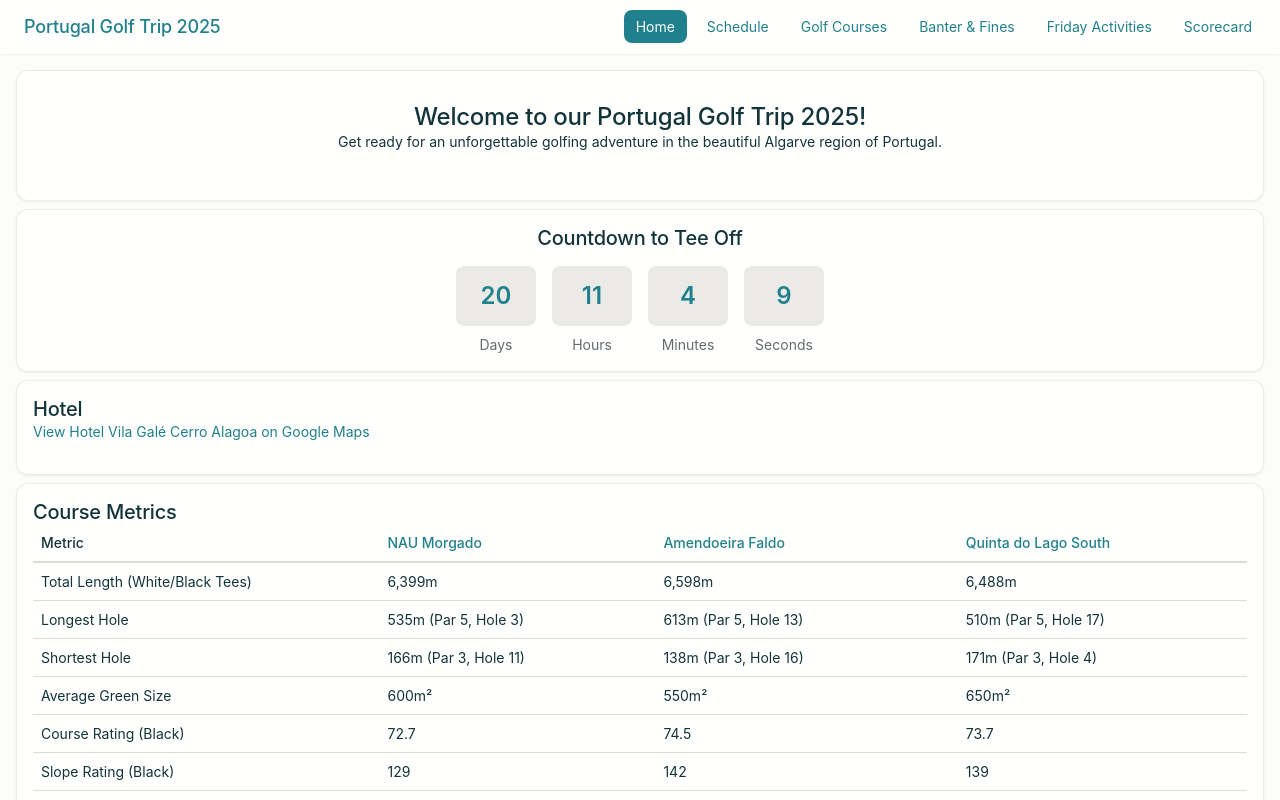
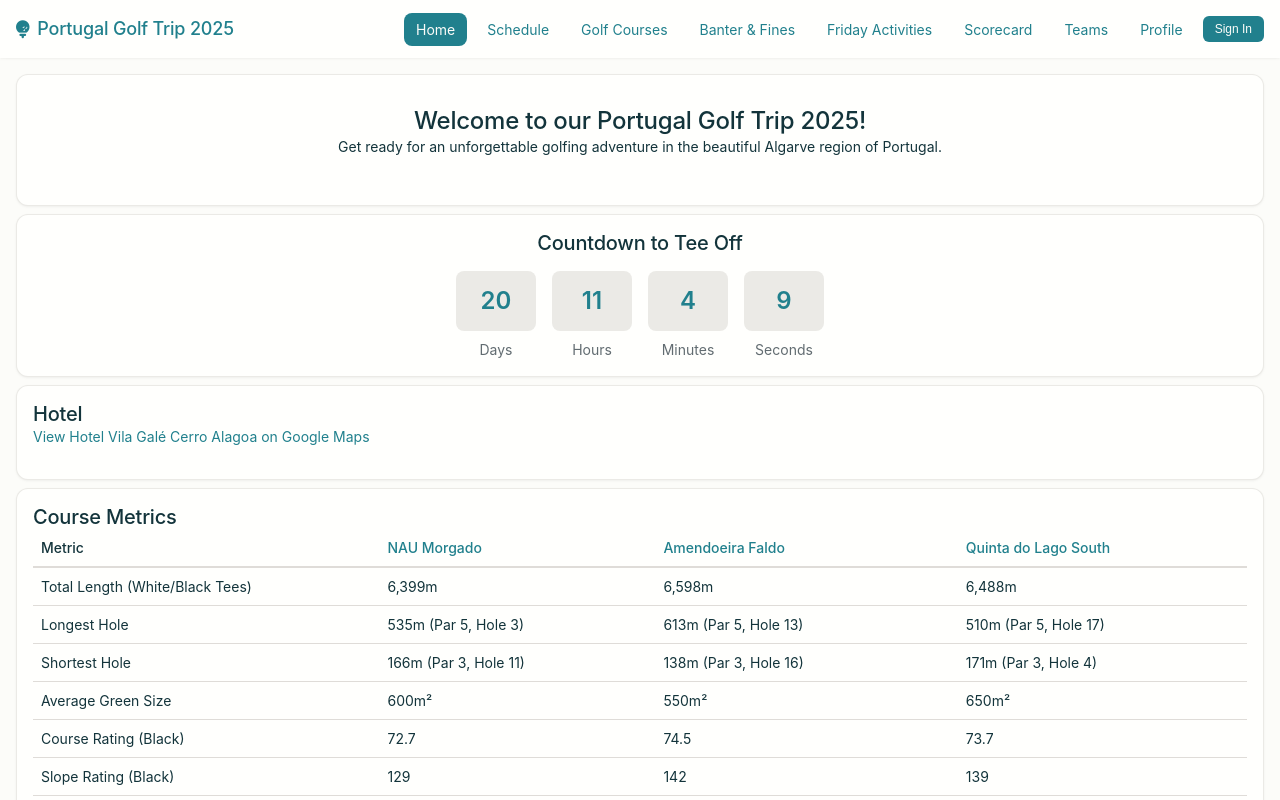
Before and after one commit to ChrisSlack/GolfTour, a React (Vite) app: page /#home in a window 1280 px wide. Shown: the top 800 px of the page. Built offline with nearby package versions, Linux system fonts and the light colour scheme; no server answers; a web font is replaced by a local one.

Commit message:
Add authentication functionality to Navigation

```diff
--- a/index.html
+++ b/index.html
@@ -4,7 +4,7 @@
   <meta charset="UTF-8" />
   <meta name="viewport" content="width=device-width, initial-scale=1.0" />
   <title>Portugal Golf Trip 2025</title>
-  <link rel="stylesheet" href="/src/assets/fontawesome.css" />
+  <link rel="stylesheet" href="https://cdnjs.cloudflare.com/ajax/libs/font-awesome/6.4.0/css/all.min.css" />
 </head>
 <body>
   <div id="root"></div>
--- a/src/assets/fontawesome.css
+++ /dev/null
@@ -1 +0,0 @@
-/* Placeholder for FontAwesome CSS. Bundle locally in production. */
--- a/src/components/Navigation.jsx
+++ b/src/components/Navigation.jsx
@@ -1,14 +1,23 @@
 import React from 'react';
+import { useAuth } from './AuthProvider';
 
-export default function Navigation({ current, onNavigate }) {
+export default function Navigation({ current, onNavigate, onAuthClick }) {
+  const { user, userProfile, signOut } = useAuth();
+
   const links = [
     { id: 'home', label: 'Home' },
     { id: 'schedule', label: 'Schedule' },
     { id: 'courses', label: 'Golf Courses' },
     { id: 'fines', label: 'Banter & Fines' },
     { id: 'friday', label: 'Friday Activities' },
-    { id: 'scorecard', label: 'Scorecard' }
+    { id: 'scorecard', label: 'Scorecard' },
+    { id: 'teams', label: 'Teams' },
+    { id: 'profile', label: 'Profile' }
   ];
+
+  const handleSignOut = async () => {
+    await signOut();
+  };
 
   return (
     <header className="site-header">
@@ -18,7 +27,7 @@
             <h1><i className="fas fa-golf-ball"></i> Portugal Golf Trip 2025</h1>
           </div>
           <nav className="main-nav">
-            <ul className="flex gap-8">
+            <ul className="flex gap-8 items-center">
               {links.map(link => (
                 <li key={link.id}>
                   <a
@@ -30,6 +39,28 @@
                   </a>
                 </li>
               ))}
+              <li>
+                {user ? (
+                  <div className="flex items-center gap-4">
+                    <span className="text-sm">
+                      Welcome, {userProfile?.name || user.email}
+                    </span>
+                    <button
+                      onClick={handleSignOut}
+                      className="btn btn--secondary btn--sm"
+                    >
+                      Sign Out
+                    </button>
+                  </div>
+                ) : (
+                  <button
+                    onClick={onAuthClick}
+                    className="btn btn--primary btn--sm"
+                  >
+                    Sign In
+                  </button>
+                )}
+              </li>
             </ul>
           </nav>
         </div>
```
